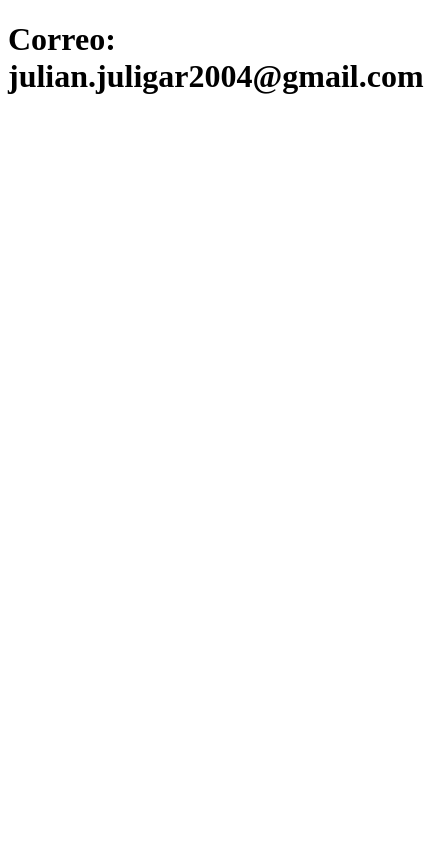
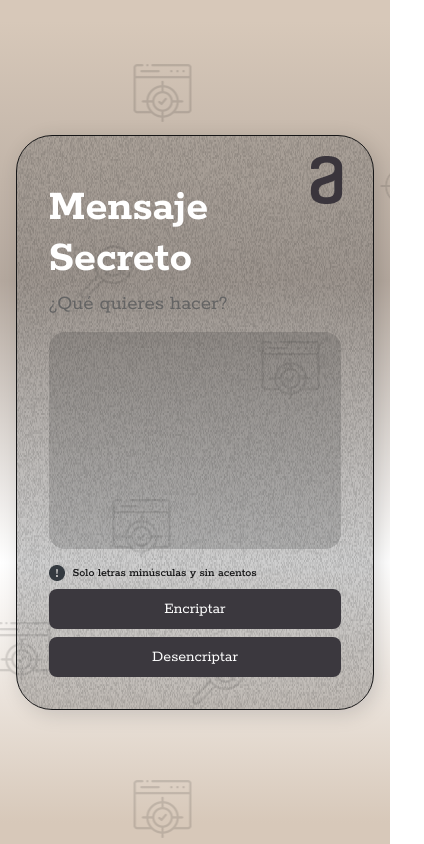
Before and after one commit to jagarciabo/24.01-Encripatdor-de-texto, a plain HTML site: page contacto.html in a window 390 px wide. Shown: the whole page, 424 px wide, since content can reach past the window. Drawn offline with Linux system fonts and the light colour scheme.

Commit message:
Se agrega archivo CSS, recursos de img, Se agrega encriptador.js y además se actualiza el Index.html

```diff
--- a/contacto.html
+++ b/contacto.html
@@ -1,11 +1,48 @@
 <!DOCTYPE html>
 <html lang="es-co">
+
 <head>
     <meta charset="UTF-8">
     <meta name="viewport" content="width=device-width, initial-scale=1.0">
-    <title>Contacto</title>
+    <link rel="stylesheet" href="style.css">
+    <title>Encriptador</title>
 </head>
+
 <body>
-    <h1>Correo: julian.juligar2004@gmail.com</h1>
+
+    <main>
+        <div class="container">
+            <div class="container__aluraLogo">
+                <img src="/img/Logo.png" alt="logo de Alura">
+            </div>
+            <div class="container__contenido">
+
+                <div class="container__informaciones">
+                        <div class="container__texto">
+                            <h1></h1>
+                            <p class="texto__parrafo"></p>
+                        </div>
+                        <input type="text" id="cajonTexto" class="container__input">
+                        <div>
+                            <h6 class="texto__información"><img src="/img/exclamation-circle-fill 16x16.png">Solo letras minúsculas y sin acentos</h6>
+                        </div>
+                        <div class="container__botones">
+                            <div class="container__botones__hz">
+                                <button onclick="botonReset();" class="container__boton__peque" id="reset"><img src="/img/ico-reiniciar-32px.png"></button>
+                                <button onclick="botonEncriptar();" id="encriptar" class="container__boton">Encriptar</button>
+                            </div>
+                            <div class="container__botones__hz">
+                                <button onclick="botonDesencriptar();" class="container__boton" id="desencriptar" disabled>Desencriptar</button>
+                                <button onclick="botonCopiar();" class="container__boton__peque" id="copiar"><img src="/img/ico-copiarDocB-32px.png"></button>
+                            </div>
+                        </div>
+
+                    </div>
+                <img src="./img/persona 625.png" alt="Un detective mirandote" class="container__imagen" />
+            </div>
+        </div>
+    </main>
+    <script src="encriptador.js" defer></script>
 </body>
+
 </html>
--- /dev/null
+++ b/encriptador.js
@@ -0,0 +1,209 @@
+// variables
+
+let palabra= "";
+
+
+function condicionesIniciales () {
+
+    asignarTextoElemento('h1','Mensaje Secreto');
+    asignarTextoElemento('p','¿Qué quieres hacer?');
+
+    //inhablitar cajon
+    document.querySelector('#cajonTexto').setAttribute('disabled','true');
+
+    //habilitar opciones
+    document.getElementById('desencriptar').removeAttribute('disabled');
+
+    //ocultar botones
+    ocultarBoton('reset');
+    ocultarBoton('copiar');
+}
+
+function ocultarBoton(id) {
+    const elemento = document.getElementById(id);
+    elemento.style.display = 'none';
+    return;
+}
+
+function mostrarBoton(id) {
+    const elemento = document.getElementById(id);
+    elemento.style.display = 'initial';
+    return;
+}
+
+function asignarTextoElemento(elemento, texto){
+    let elementoHTML = document.querySelector(elemento);
+    elementoHTML.innerHTML = texto;
+    return;
+}
+
+function limpiarCaja() {
+    let valorCaja = document.querySelector('#cajonTexto').value = '';
+}
+
+function verificarElemento(id) {
+    const elemento = document.getElementById(id);
+    if (elemento && elemento.disabled) {
+        return true;
+    } else if (elemento) {
+        return false;
+    } else {
+        return null;
+    }
+}
+
+/* -------- ENCRIPTAR -------- */
+
+function encriptar(palabra) {
+    // Convertir la palabra a minúsculas
+    palabra = palabra.toLowerCase();
+
+    // Objeto con las reglas de encriptación
+    const reglas = {
+        'a': 'ai',
+        'e': 'enter',
+        'i': 'imes',
+        'o': 'ober',
+        'u': 'ufat'
+    }
+
+    // Reemplazar cada vocal según las reglas
+    let resultado = '';
+    for (let i = 0; i < palabra.length; i++) {
+        if (reglas[palabra[i]]) {
+            resultado += reglas[palabra[i]];
+        } else {
+            resultado += palabra[i];
+        }
+    }
+
+    return resultado;
+}
+
+function botonEncriptar () {
+    if (verificarElemento('cajonTexto') == true) {
+
+        //Habilitar cajon
+        document.getElementById('cajonTexto').removeAttribute('disabled');
+
+        // mostrar botones
+        mostrarBoton("reset");
+        mostrarBoton("copiar");
+
+        //cambio de texto
+        asignarTextoElemento('h1','Encriptador');
+        asignarTextoElemento('p','Ingresa mensaje a encriptar');
+
+    } else {
+        let palabraOriginal = document.getElementById('cajonTexto').value;
+        let palabraEncriptada = encriptar(palabraOriginal);
+
+        //Seguimiento en consola
+        console.log(`La palabra original es ${palabraOriginal}`);
+        console.log(`Palabra encriptada: ${palabraEncriptada}`);
+
+        //mostrar texto encriptado
+        asignarTextoElemento('p',`El texto encriptado es:</p> <resaltado>"${palabraEncriptada}"</resaltado> </p> </p> Ingresa mensaje a desencriptar`);
+        asignarTextoElemento('h1','Desencripta tu mensaje')
+
+        //inhabilitar el boton de encriptar y habilitar el de desencriptar
+        document.querySelector('#encriptar').setAttribute('disabled','true');
+        document.getElementById('desencriptar').removeAttribute('disabled');
+
+        //limpiar caja
+        limpiarCaja();
+
+        // Valor palabra
+        palabra = palabraEncriptada
+    }
+    return;
+}
+
+/* -------- DESENCRIPTAR -------- */
+
+function desencriptar(palabraEncriptada) {
+    // Convertir la palabra a minúsculas
+    palabraEncriptada = palabraEncriptada.toLowerCase();
+
+    // Objeto con las reglas de desencriptación
+    const reglas = {
+        'enter': 'e',
+        'imes': 'i',
+        'ai': 'a',
+        'ober': 'o',
+        'ufat': 'u'
+    };
+
+    // Reemplazar cada secuencia encriptada por su vocal correspondiente
+    let resultado = palabraEncriptada;
+    for (let clave in reglas) {
+        resultado = resultado.split(clave).join(reglas[clave]);
+    }
+
+    return resultado;
+}
+
+function botonDesencriptar () {
+    if (verificarElemento('cajonTexto') == true) {
+
+        //Habilitar cajon
+        document.getElementById('cajonTexto').removeAttribute('disabled');
+
+        // mostrar botones
+        mostrarBoton("reset");
+        mostrarBoton("copiar");
+
+        //deshabilitar boton encriptar
+        document.querySelector('#encriptar').setAttribute('disabled','true');
+
+        //cambio de texto
+        asignarTextoElemento('h1','Desencriptador');
+        asignarTextoElemento('p','Ingresa mensaje a desencriptar')
+
+    } else {
+        let palabraEncriptada = document.getElementById('cajonTexto').value;
+        let palabraOriginal = desencriptar(palabraEncriptada);
+
+        //mostrar texto desencriptado
+        asignarTextoElemento('p',`El texto desencriptado es:</p> <resaltado>"${palabraOriginal}"</resaltado> </p>Ingresa mensaje a encriptar`)
+        asignarTextoElemento('h1','Encripta tu mensaje')
+
+        //inhabilitar el boton de desencriptar y habilitar el de encriptar
+        document.querySelector('#desencriptar').setAttribute('disabled','true');
+        document.getElementById('encriptar').removeAttribute('disabled');
+
+        //limpiar caja
+        limpiarCaja();
+
+        // Valor palabra
+        palabra = palabraOriginal
+    }
+    return;
+}
+
+/* -------- RESET -------- */
+
+function botonReset () {
+    condicionesIniciales();
+}
+
+/* -------- COPIAR -------- */
+
+function copiarAlPortapapeles(texto) {
+    navigator.clipboard.writeText(texto).then(function() {
+        console.log('Texto copiado al portapapeles');
+    }).catch(function(err) {
+        console.error('Error al copiar texto: ', err);
+    });
+}
+
+function botonCopiar () {
+    let copiar = palabra;
+    copiarAlPortapapeles(copiar);
+    console.log(`La palabra copiada es ${copiar}`);
+    asignarTextoElemento('p','Mensaje copiado')
+    }
+
+/* ----- >> EJECUCIÓN << ----- */
+
+condicionesIniciales();
--- /dev/null
+++ b/style.css
@@ -0,0 +1,283 @@
+@import url('https://fonts.googleapis.com/css2?family=Rokkitt:ital,wght@0,100..900;1,100..900&display=swap');
+
+* {
+    box-sizing: border-box;
+    margin: 0;
+    padding: 0;
+    color: white;
+    font-family: "Rokkitt", serif;
+}
+
+:disabled{
+    cursor: not-allowed;
+}
+
+resaltado {
+    color: #020202;
+    font-weight: bold;
+    font-style: italic;
+    font-family: "Rokkitt", serif;
+    background-color: rgba(250, 250, 250, 0.30)
+    }
+
+body {
+    background: linear-gradient(#D7C8B9 2.5%, #b4a89e 33.33%, #ffffff 66.67%, #D7C8B9 97.5%);
+    height: 100vh;
+    display: flex;
+    align-items: center;
+    justify-content: center;
+    box-sizing: border-box;
+    }
+
+img {
+    max-width: 100%;
+}
+
+body:before {
+    background-image: url("img/Lupas.png");
+    background-repeat: repeat;
+    background-position: center;
+    content: "";
+    display: block;
+    position: absolute;
+    width: 100%;
+    height: 100%;
+    opacity: 0.125;
+}
+
+.container {
+    width: 1200px;
+    height: 575px;
+    display: flex;
+    flex-direction: column;
+    align-items: center;
+    justify-content: space-between;
+    border-radius: 36px;
+    border: 2px solid #161617;
+    box-shadow: 4px 4px 20px 0px rgba(1, 8, 14, 0.15);
+    background-image: url("img/Ruido2.png");
+    background-size: 100% 100%;
+    position: relative;
+}
+
+.container__aluraLogo {
+    display: flex;
+    align-items: flex-end;
+    position: absolute;
+    top: 20px;
+    right: 30px;
+}
+
+.container__contenido {
+    display: flex;
+    align-items: flex-end;
+    justify-content: space-between;
+    box-sizing: border-box;
+    position: absolute;
+    bottom: 0;
+    right: 0;
+    left: 0;
+}
+
+.container__informaciones {
+    display: flex;
+    flex-direction:column;
+    height: 575px;
+    width: 100%;
+    padding: 2rem;
+    align-items: stretch;
+    justify-content: space-between;
+    box-sizing: border-box;
+
+}
+
+/* ------- CONTENEDOR BOTONES -------- */
+
+.container__botones {
+    display: flex;
+    justify-content: space-between;
+    gap: 1em;
+}
+
+.container__botones__hz {
+    width: 100%;
+    display: flex;
+    justify-content: space-between;
+    gap: 1em;
+}
+
+.container__boton {
+    border-radius: 16px;
+    background: #3b383e;
+    padding: 16px;
+    width: 100%;
+    height: 60px;
+    font-size: 24px;
+    font-weight: 700;
+    border: none;
+    margin-top: 1rem;
+}
+
+.container__boton__peque {
+    border-radius: 16px;
+    background: #3b383e;
+    padding: 0px;
+    min-width: 60px;
+    font-size: 12px;
+    font-weight: 700;
+    border: none;
+    margin-top: 1rem;
+}
+
+.container__boton:disabled {
+    background: #898989;
+}
+
+
+.container__texto {
+    margin: 16px 0 16px 0;
+}
+
+.container__input {
+    width: 100%;
+    height: 100%;
+    border-radius: 16px;
+    background-color: #FFF;
+    text-transform: lowercase;
+    border: none;
+    color: #3b383e;
+    padding: 1rem;
+    font-size: 24px;
+    font-weight: 500;
+    font-family: "Rokkitt", serif;
+    font-weight: bolder;
+}
+
+.container__input:disabled {
+    background-color:rgba(50, 50, 50, 0.2);
+}
+
+h1 {
+    font-family: "Rokkitt", serif;
+    font-weight: bolder;
+    font-size: 60px;
+    padding-bottom: 2rem;
+}
+
+button {
+    font-family: "Rokkitt", serif;
+    font-weight: bolder;
+    cursor: pointer;
+}
+
+.texto__parrafo {
+    font-size: 28px;
+    font-weight: 400;
+    font-family: "Rokkitt", serif;
+    color: rgb(100, 100, 100);
+}
+
+.texto__información {
+    font-size: 12px;
+    font-weight: 500;
+    font-family: "Rokkitt", serif;
+    padding-top: 16px;
+    color: #161617;
+    display: flex;
+    align-items: center;
+    gap: 8px;
+}
+
+/* Responsibidad */
+
+@media(max-width: 1250px) {
+
+
+    .container {
+        margin: 4dw 0 0 4dw;
+        width: 92dvw;
+        border: 1px solid #161617;
+    }
+
+}
+
+@media(max-width: 1000px) {
+
+    .container__imagen {
+        display: none;
+    }
+
+    h1 {
+        font-family: "Rokkitt", serif;
+        font-weight: bolder;
+        font-size: 60px;
+        padding-bottom: 0.5rem;
+        padding-right: 3rem;
+    }
+
+    .texto__parrafo {
+        font-size: 28px;
+        font-weight: 400;
+        font-family: "Rokkitt", serif;
+        color: rgb(100, 100, 100);
+    }
+}
+
+@media(max-width: 600px) {
+
+    .container__imagen {
+        display: none;
+    }
+
+    h1 {
+        font-family: "Rokkitt", serif;
+        font-weight: bolder;
+        font-size: 45px;
+        padding-bottom: 0.5rem;
+        padding-right: 3rem;
+    }
+
+    .texto__parrafo {
+        font-size: 21px;
+        font-weight: 400;
+        font-family: "Rokkitt", serif;
+        color: rgb(100, 100, 100);
+    }
+
+    .container__botones {
+        display: flex;
+        flex-direction: column;
+        gap: 0;
+        width: 100%;
+    }
+
+    .container__botones__hz {
+        display: flex;
+        width: 100%;
+        gap: 0.5rem;
+    }
+
+    .container__boton {
+        border-radius: 8px;
+        background: #3b383e;
+        padding: 8px;
+        width: 100%;
+        height: 40px;
+        font-size: 16px;
+        font-weight: 400;
+        border: none;
+        margin-top: 0.5rem;
+    }
+
+    .container__boton__peque {
+        border-radius: 8px;
+        background: #3b383e;
+        padding: 4px;
+        min-width: 60px;
+        max-height: 40px;
+        font-size: 8px;
+        font-weight: 400;
+        border: none;
+        margin-top: 0.5rem;
+    }
+}
```
Also changed, not shown: img/Logo.png (added), img/Lupas.png (added), img/Ruido.png (added), img/Ruido2.png (added), img/bg.png (added), img/code.png (added), img/exclamation-circle-fill 16x16.png (added), img/ia.png (added), img/ico-copiarDocB-32px.png (added), img/ico-reiniciar-24px.png (added), img/ico-reiniciar-32px.png (added), img/persona 625.png (added), img/persona.png (added), img/scope.png (added), 2 more files.
